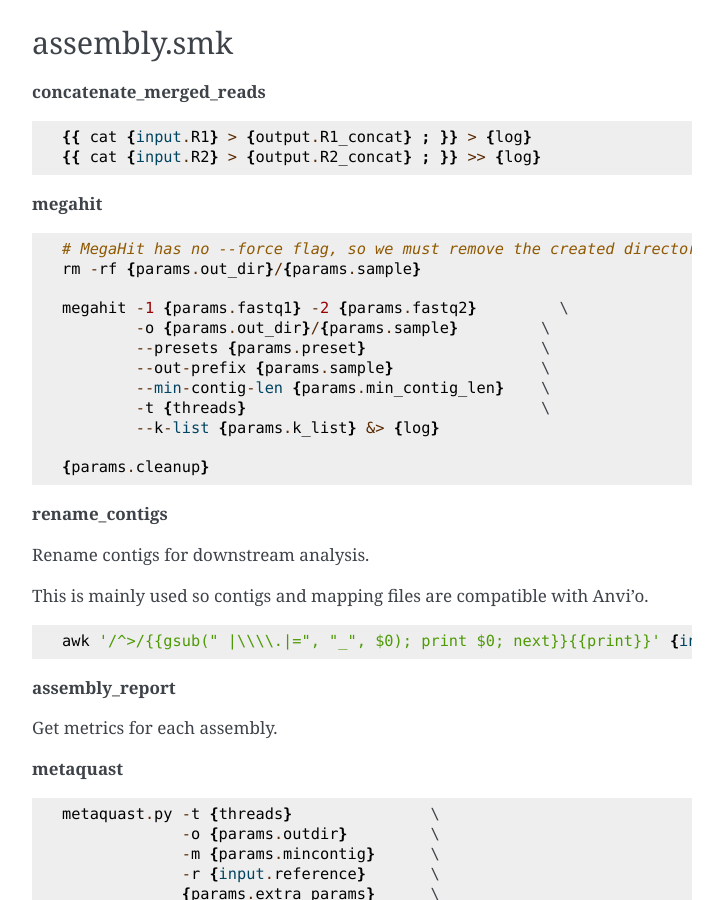
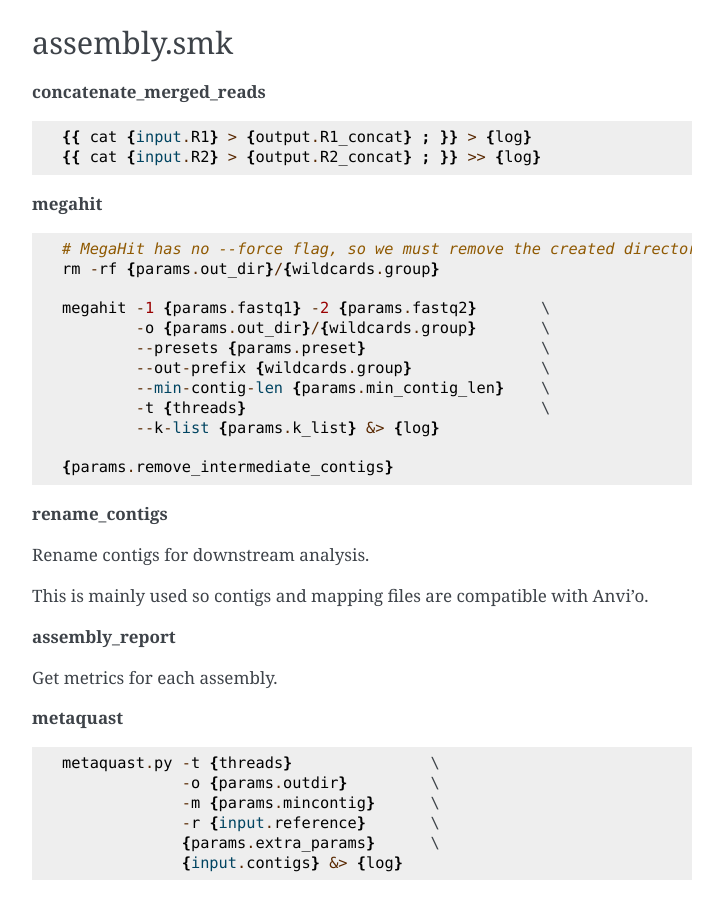
Before and after one commit to vinisalazar/metaphor, a Sphinx documentation site: the page built from docs/source/main/reference.md, in a window 1280 px wide and 900 px high, scrolled down 1140 px. Shown: the whole window, without its empty margins (388-1111 px from the left). Built offline with Sphinx 7.4.7, drawn with Linux system fonts in a browser that asks for light colours.

Commit message:
Update docs pages

````diff
--- a/docs/source/main/reference.md
+++ b/docs/source/main/reference.md
@@ -65,17 +65,17 @@ fastq_pair {input.unpaired} 2>> {log}
 
 ```
 # MegaHit has no --force flag, so we must remove the created directory prior to running
-rm -rf {params.out_dir}/{params.sample}
+rm -rf {params.out_dir}/{wildcards.group}
 
-megahit -1 {params.fastq1} -2 {params.fastq2}         \
-        -o {params.out_dir}/{params.sample}         \
+megahit -1 {params.fastq1} -2 {params.fastq2}       \
+        -o {params.out_dir}/{wildcards.group}       \
         --presets {params.preset}                   \
-        --out-prefix {params.sample}                \
+        --out-prefix {wildcards.group}              \
         --min-contig-len {params.min_contig_len}    \
         -t {threads}                                \
         --k-list {params.k_list} &> {log}
 
-{params.cleanup}
+{params.remove_intermediate_contigs}
 ```
 
 **rename_contigs**
@@ -83,10 +83,6 @@ megahit -1 {params.fastq1} -2 {params.fastq2}         \
 Rename contigs for downstream analysis.
 
 This is mainly used so contigs and mapping files are compatible with Anvi'o.
-
-```
-awk '/^>/{{gsub(" |\\\\.|=", "_", $0); print $0; next}}{{print}}' {input} > {output}
-```
 
 **assembly_report**
 
@@ -251,8 +247,6 @@ sed "s/$(echo '\t')/$(echo '\t')metabat2./g" {params.outfile} > {output.scaffold
 rm -rf {output.outdir}
 mkdir {output.outdir}
 
-{params.open_mp}
-
 {{ cut_up_fasta.py {input.catalogue}                        \
                    -c {params.contig_size}                  \
                    -o 0                                     \
````
Also changed, not shown: docs/source/main/configuration.md (+1 -1 lines).
